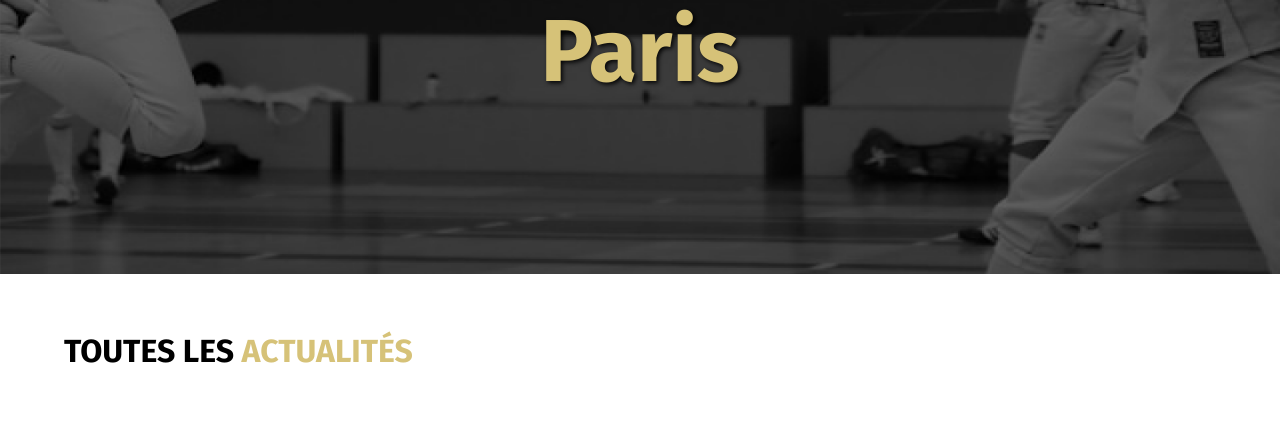
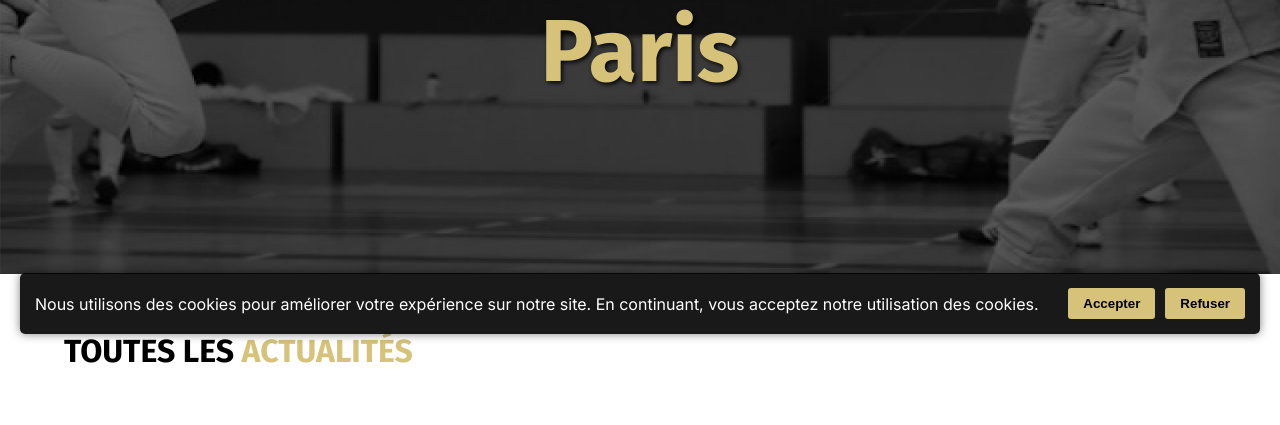
Before and after one commit to DelannoyAxel/Jeux-olympiques, a PHP site: page /accueil in a window 1280 px wide. Shown: the part 446-871 px from the top of the page. Run offline with PHP 8.4, Linux system fonts and the light colour scheme; style sheets or scripts are compiled from the project's sources; some libraries are stand-ins or nearby versions.

Commit message:
03/09/24

```diff
--- a/public/css/style.css
+++ b/public/css/style.css
@@ -358,6 +358,56 @@ h4 {
   box-shadow: 0 0 0;
   transform: scale(1.1);
   transition: transform 0.3s ease;
+}
+.cookie-popup {
+  position: fixed;
+  bottom: 20px;
+  left: 20px;
+  right: 20px;
+  background-color: rgba(0, 0, 0, 0.9);
+  color: white;
+  padding: 15px;
+  border-radius: 5px;
+  box-shadow: 0 0 10px rgba(0, 0, 0, 0.5);
+  display: flex;
+  justify-content: space-between;
+  align-items: center;
+  z-index: 1000;
+}
+.cookie-popup {
+  position: fixed;
+  bottom: 20px;
+  left: 20px;
+  right: 20px;
+  background-color: rgba(0, 0, 0, 0.9);
+  color: white;
+  padding: 15px;
+  border-radius: 5px;
+  box-shadow: 0 0 10px rgba(0, 0, 0, 0.5);
+  display: flex;
+  justify-content: space-between;
+  align-items: center;
+  z-index: 1000;
+}
+.cookie-popup p {
+  margin: 0;
+  flex-grow: 1;
+}
+.cookie-popup .cookie-buttons {
+  display: flex;
+  gap: 10px;
+}
+.cookie-popup .cookie-buttons button {
+  background-color: #D6C278;
+  border: none;
+  padding: 8px 15px;
+  color: black;
+  font-weight: bold;
+  cursor: pointer;
+  border-radius: 3px;
+}
+.cookie-popup .cookie-buttons button:hover {
+  background-color: #bfa868;
 }
 @media only screen and (min-width: 375px) {
   .hero {
--- a/public/css/style.less
+++ b/public/css/style.less
@@ -413,7 +413,7 @@ h4 {
         }
     }
 
-    ::-webkit-scrollbar{
+    ::-webkit-scrollbar {
         display: none;
     }
 }
@@ -451,6 +451,62 @@ h4 {
             box-shadow: 0 0 0;
             transform: scale(1.1);
             transition: transform 0.3s ease;
+        }
+    }
+}
+
+.cookie-popup {
+    position: fixed;
+    bottom: 20px;
+    left: 20px;
+    right: 20px;
+    background-color: rgba(0, 0, 0, 0.9);
+    color: white;
+    padding: 15px;
+    border-radius: 5px;
+    box-shadow: 0 0 10px rgba(0, 0, 0, 0.5);
+    display: flex;
+    justify-content: space-between;
+    align-items: center;
+    z-index: 1000;
+}
+
+.cookie-popup {
+    position: fixed;
+    bottom: 20px;
+    left: 20px;
+    right: 20px;
+    background-color: rgba(0, 0, 0, 0.9);
+    color: white;
+    padding: 15px;
+    border-radius: 5px;
+    box-shadow: 0 0 10px rgba(0, 0, 0, 0.5);
+    display: flex;
+    justify-content: space-between;
+    align-items: center;
+    z-index: 1000;
+
+    p {
+        margin: 0;
+        flex-grow: 1;
+    }
+
+    .cookie-buttons {
+        display: flex;
+        gap: 10px;
+
+        button {
+            background-color: #D6C278;
+            border: none;
+            padding: 8px 15px;
+            color: black;
+            font-weight: bold;
+            cursor: pointer;
+            border-radius: 3px;
+
+            &:hover {
+                background-color: #bfa868;
+            }
         }
     }
 }
@@ -1112,12 +1168,12 @@ h4 {
 
         margin: 5% 0 10% 0;
 
-        div{
+        div {
             width: 275px;
             height: 60px;
             border-radius: 30px;
 
-            a{
+            a {
                 font-size: 1.2rem;
             }
         }
--- a/public/js/style.js
+++ b/public/js/style.js
@@ -83,22 +83,88 @@ document.addEventListener('DOMContentLoaded', (event) => {
     });
 });
 
+// script cookies
+document.addEventListener("DOMContentLoaded", function() {
+    const acceptCookiesButton = document.getElementById('accept-cookies');
+    const rejectCookiesButton = document.getElementById('reject-cookies');
+    const cookiePopup = document.getElementById('cookie-popup');
 
+    function handleCookiePopup() {
+        const userChoice = localStorage.getItem('cookies-validation');
+        if (userChoice === null) {
+            cookiePopup.style.display = 'flex';
+        } else {
+            cookiePopup.style.display = 'none';
+        }
+    }
 
-// -------------
-// PAGE PROFIL
-// -------------
+    handleCookiePopup(); // Vérifie l'état au chargement de la page
 
-const profilSection = document.querySelector(".profilSection")
-const profilSectionUpdate = document.querySelector(".profilSectionUpdate")
+    if (acceptCookiesButton && rejectCookiesButton) {
+        acceptCookiesButton.addEventListener('click', function () {
+            localStorage.setItem('cookies-validation', 'true');
+            cookiePopup.style.display = 'none';
+        });
 
-document.getElementById("editButton").addEventListener("click", function(){
-    profilSection.style.display = "none";
-    profilSectionUpdate.style.display = "flex";
+        rejectCookiesButton.addEventListener('click', function () {
+            localStorage.setItem('cookies-validation', 'false');
+            cookiePopup.style.display = 'none';
+        });
+    } else {
+        console.error("Un ou plusieurs éléments requis pour la gestion des cookies sont manquants.");
+    }
 });
 
 
-document.getElementById("majProfil").addEventListener("click", function(){
-profilSectionUpdate.style.display = "none"
-profilSection.style.display = "flex"
+
+// PAGE PROFIL
+document.addEventListener("DOMContentLoaded", function () {
+    const profilSection = document.querySelector(".profilSection");
+    const profilSectionUpdate = document.querySelector(".profilSectionUpdate");
+    const editButton = document.getElementById("editButton");
+    const majProfil = document.getElementById("majProfil");
+
+    if (profilSection && profilSectionUpdate && editButton && majProfil) {
+        editButton.addEventListener("click", function () {
+            profilSection.style.display = "none";
+            profilSectionUpdate.style.display = "flex";
+        });
+
+        majProfil.addEventListener("click", function () {
+            profilSectionUpdate.style.display = "none";
+            profilSection.style.display = "flex";
+        });
+    } else {
+        console.error("Un ou plusieurs éléments requis pour la gestion du profil sont manquants.");
+    }
 });
+
+
+
+
+// // Script pour la gestion des cookies
+// document.getElementById('accept-cookies').addEventListener('click', function () {
+//     document.getElementById('cookie-popup').style.display = 'none';
+// });
+
+// document.getElementById('reject-cookies').addEventListener('click', function () {
+//     document.getElementById('cookie-popup').style.display = 'none';
+// });
+
+// // -------------
+// // PAGE PROFIL
+// // -------------
+
+// const profilSection = document.querySelector(".profilSection")
+// const profilSectionUpdate = document.querySelector(".profilSectionUpdate")
+
+// document.getElementById("editButton").addEventListener("click", function () {
+//     profilSection.style.display = "none";
+//     profilSectionUpdate.style.display = "flex";
+// });
+
+
+// document.getElementById("majProfil").addEventListener("click", function () {
+//     profilSectionUpdate.style.display = "none"
+//     profilSection.style.display = "flex"
+// });
--- a/views/accueil.view.php
+++ b/views/accueil.view.php
@@ -236,10 +236,7 @@ ob_start();
                     <p>JE RÉSERVE</p>
                 </div>
             </div>
-
-
         </div>
-    </div>
     </div>
 </section>
 
@@ -251,6 +248,16 @@ ob_start();
 
 </section>
 
+<div id="cookie-popup" class="cookie-popup">
+    <p>Nous utilisons des cookies pour améliorer votre expérience sur notre site. En continuant, vous acceptez notre utilisation des cookies.</p>
+    <div class="cookie-buttons">
+        <button id="accept-cookies">Accepter</button>
+        <button id="reject-cookies">Refuser</button>
+    </div>
+</div>
+
+
+
 
 <?php
 $content = ob_get_clean();
```
